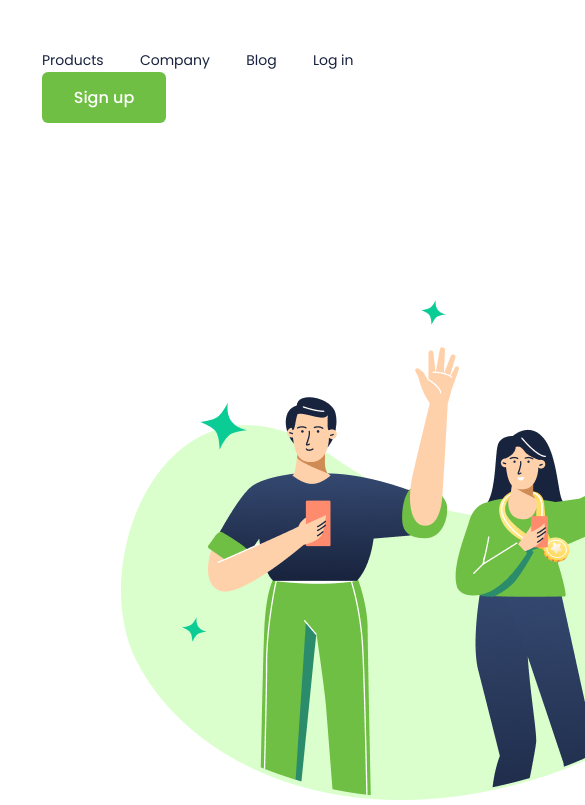
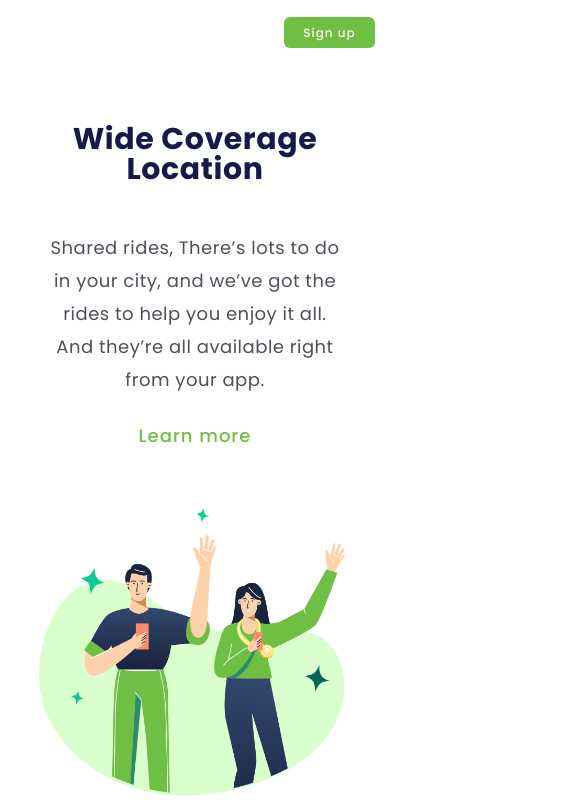
Before and after one commit to JessicaGrotto/projeto.wide, a plain HTML site: page index.html in a window 390 px wide. Shown: the top 805 px of the page, 585 px wide, since content can reach past the window. Drawn offline with Linux system fonts and the light colour scheme.

Commit message:
versao mobile

```diff
--- a/style.css
+++ b/style.css
@@ -81,31 +81,79 @@ p{
     border: none;
 }
 
-@media  and (max-width 900px)
-{
-    body{
+@media screen and (max-width:850px) {
+
+    a{
+        display: none;
+    }
+
+    *{
         padding: 0;
         margin: 0;
         width: 100%;
-        height: 100%;
+    }
+
+    header{
+        margin: 0;
+    }
+
+    .button-header{
+        width: 91px;
+        height: 31px;
+        font-size: 12px;
+        line-height: 18px;
+        letter-spacing: 1px;
+        margin-left: 284px;
+        margin-top: 17px;
+        margin-right: 15px;
+    }
+
+    main{
+        flex-direction: column-reverse;
+        display: flex;
+    }
+
+    .logo-image{
+        width: 312px;
+        height: 288px;
+        margin-left: 39px;
+        margin-right: 39px;
+        margin-top: 59px;
+    }
+
+    h1{
+        font-size: 30px;
+        line-height: 30px;
+        text-align: center;
+        letter-spacing: 0.596154px;
+        width: 278px;
+        height: 60px;
+        margin-left: 56px;
+        margin-right: 56px;
+        margin-top: 76px;
+    }
+
+    p{
+        font-size: 18px;
+        line-height: 33px;
+        text-align: center;
+        letter-spacing: 0.5px;
+        width: 304px;
+        margin-left: 43px;
+    }
+
+    .button-img{
+        font-size: 18px;
+        line-height: 27px;
+        letter-spacing: 1px;
+        margin-left: auto;
+        margin-right: auto;
+        margin-top: 26px;
+        height: 27px;
         display: block;
     }
 
-    .link-header{
-        display: none;
-    }
-    .button-header{
 
-    }
 
-    h1{
-        width: 354px;
-        height: 317px;
-        text-align: center;
-        letter-spacing: 0.596154px;
-        margin-top: 76px;
-        margin-right: 55px;
-        margin-left: 57px;
 
-    }
 }
```
